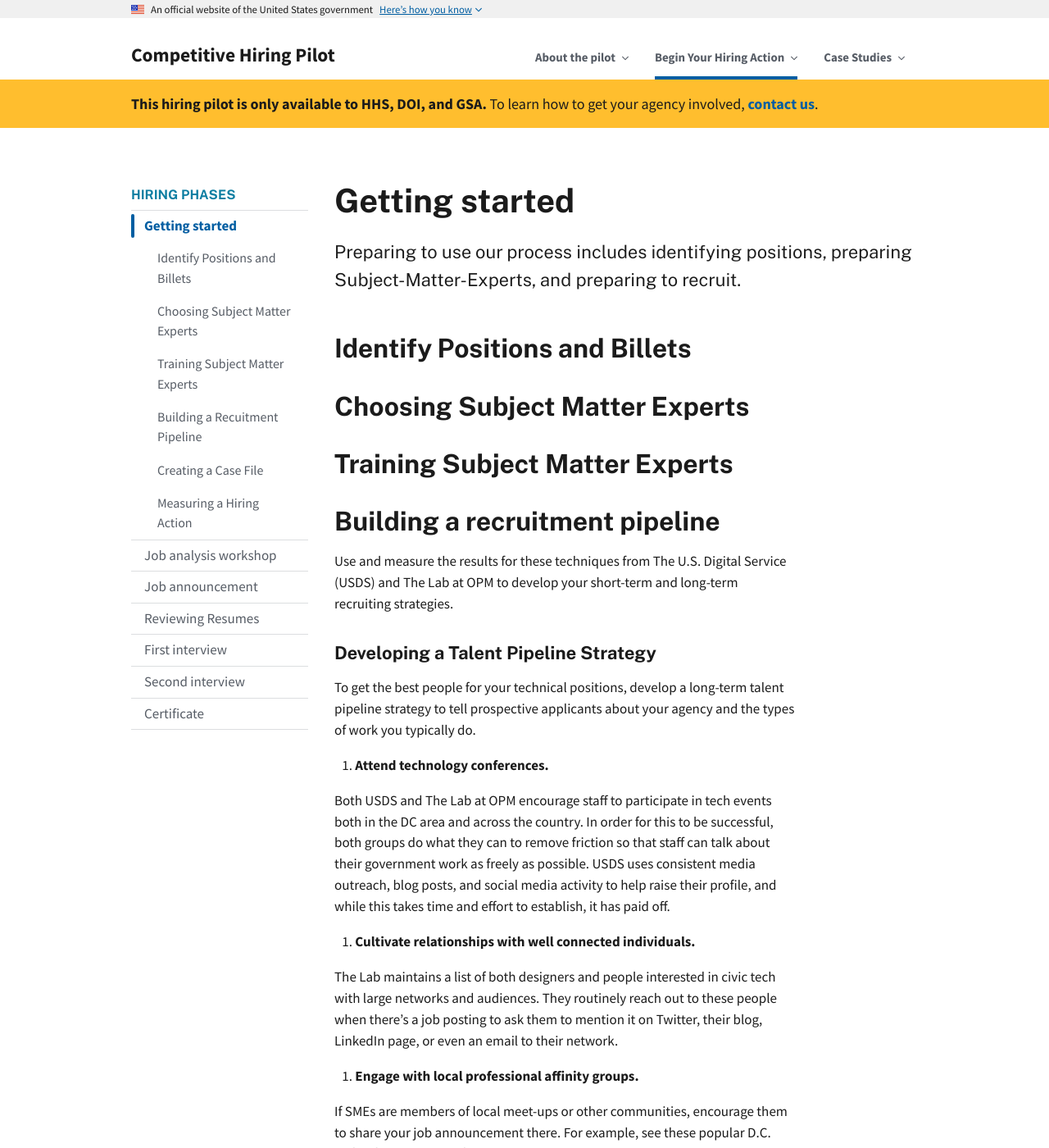
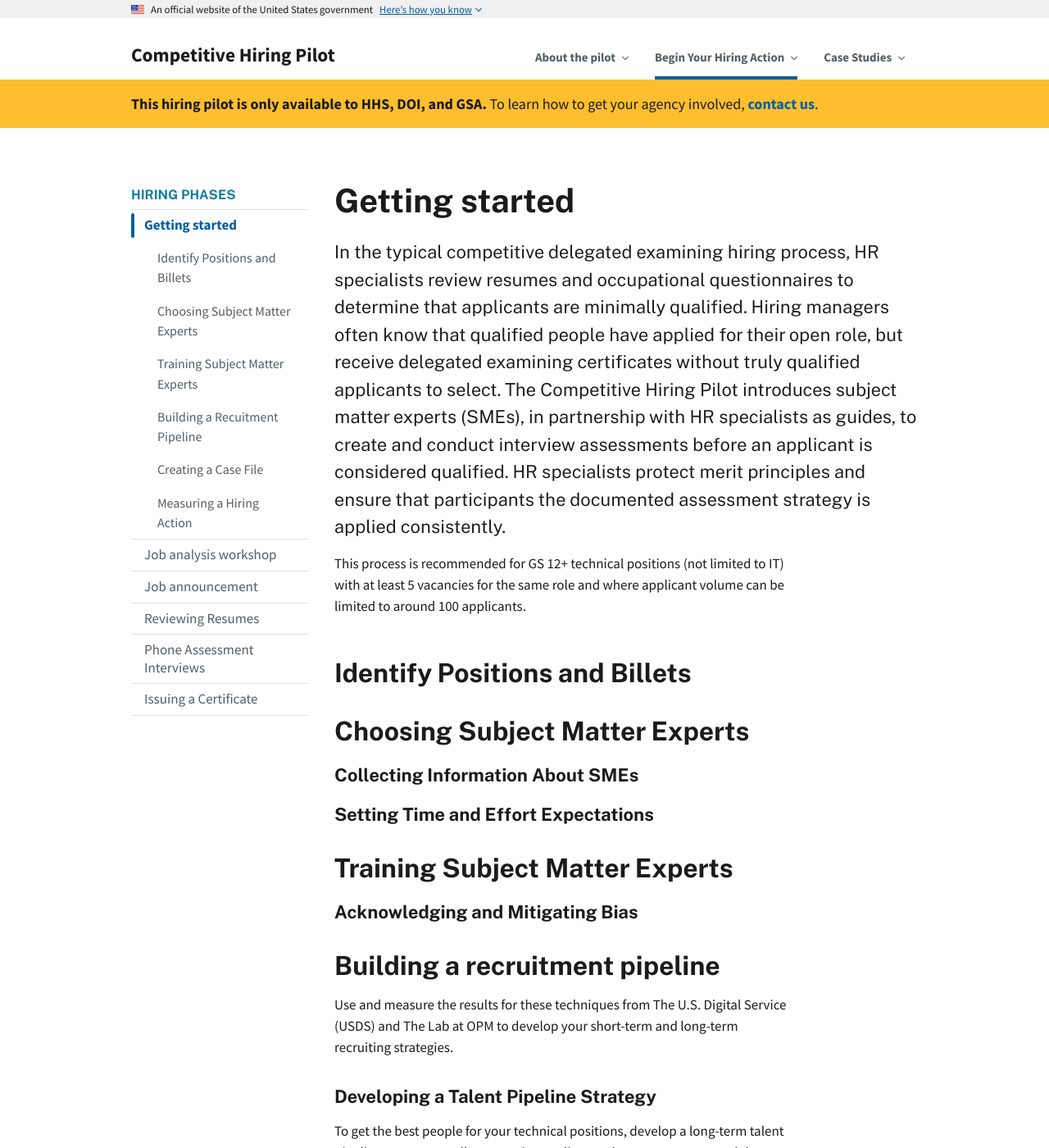
Before and after one commit to usds/SME-QA-Website, a Jekyll site: the page built from pages/phases/getting-started.md, in a window 1280 px wide and 1400 px high. Shown: the whole window at 82% size. Built offline with Jekyll 4.4.1, drawn with Linux system fonts in a browser that asks for light colours.

Commit message:
Adds short descriptions to each phase.

```diff
--- a/_data/navigation.yml
+++ b/_data/navigation.yml
@@ -70,8 +70,8 @@
       href: "/hiring-phases/reviewing-resumes/#reviewing-resumes"
     - text: Reviewing Resume Documentation and Ratings
       href: "/hiring-phases/reviewing-resumes/#reviewing-resume-documentation-and-ratings"
-  - text: First interview
-    href: /hiring-phases/first-interview/
+  - text: Phone Assessment Interviews
+    href: /hiring-phases/phone-assessment-interviews/
     phase: first-interview
     subnav:
     - text: Preparing for Interview One
@@ -80,17 +80,13 @@
       href: "/hiring-phases/first-interview/#interviewing-applicants-for-technical-assessment-one"
     - text: Reviewing First Interview Documentation and Ratings
       href: "/hiring-phases/first-interview/#reviewing-first-interview-documentation-and-ratings"
-  - text: Second interview
-    href: /hiring-phases/second-interview/
-    phase: second-interview
-    subnav:
     - text: Preparing for interview two
       href: "/hiring-phases/second-interview/#preparing-for-interview-two"
     - text: Interviewing applicants for Technical Assessment Two
       href: "/hiring-phases/second-interview/#interviewing-applicants-for-technical-assessment-two"
     - text: Reviewing Second Interview Documentation and Ratings
       href: "/hiring-phases/second-interview/#reviewing-second-interview-documentation-and-ratings"
-  - text: Certificate
+  - text: Issuing a Certificate
     href: /hiring-phases/certificate/
     phase: certificate
     subnav:
--- a/pages/phases/getting-started.md
+++ b/pages/phases/getting-started.md
@@ -5,18 +5,27 @@
 title: Getting started
 sidenav: hiring-phases
 phase: getting-started
-intro: Preparing to use our process includes identifying positions, preparing Subject-Matter-Experts, and preparing to recruit.
+intro: In the typical competitive delegated examining hiring process, HR specialists review resumes and occupational questionnaires to determine that applicants are minimally qualified. Hiring managers often know that qualified people have applied for their open role, but receive delegated examining certificates without truly qualified applicants to select. The Competitive Hiring Pilot introduces subject matter experts (SMEs), in partnership with HR specialists as guides, to create and conduct interview assessments before an applicant is considered qualified. HR specialists protect merit principles and ensure that participants the documented assessment strategy is applied consistently.
 ---
 
 <p class="usa-intro">
   {{ page.intro }}
 </p>
 
+
+This process is recommended for GS 12+ technical positions (not limited to IT) with at least 5 vacancies for the same role and where applicant volume can be limited to around 100 applicants.
+
 ## Identify Positions and Billets
 
 ## Choosing Subject Matter Experts
 
+### Collecting Information About SMEs
+
+### Setting Time and Effort Expectations
+
 ## Training Subject Matter Experts
+
+### Acknowledging and Mitigating Bias
 
 ## Building a recruitment pipeline
 
--- a/pages/phases/reviewing-resumes.html
+++ b/pages/phases/reviewing-resumes.html
@@ -4,7 +4,7 @@
 section: hiring-phases
 title: Reviewing Resumes
 sidenav: hiring-phases
-intro: As a pre-qualifying step for applicants to move to interview assessments, HR reviews all applications to remove applicants who are ineligible for federal employment or did not submit a resume. For remaining applicants, SMEs review the resumes to determine if technical competencies warrant further assessments.
+intro: Before SMEs begin reviewing the resumes, remove applicants who are ineligible for federal employment or who did not include a resume with their application. Two SMEs will independently review each remaining applicant’s resume to determine whether they adequately reflect the core competencies and proficiencies to warrant the first of two phone assessment interviews.
 roles: [Human Resources, Subject-Matter-Experts]
 duration: Approximately 4 days
 ---
```
Also changed, not shown: pages/phases/certificate.md (+1 -1 lines), pages/phases/first-interview.html (deleted, +0 -74 lines), pages/phases/job-analysis.md (+1 -1 lines), pages/phases/job-announcement.md (+1 -1 lines), pages/phases/phone-assessment-interviews.html (added, +125 -0 lines).
